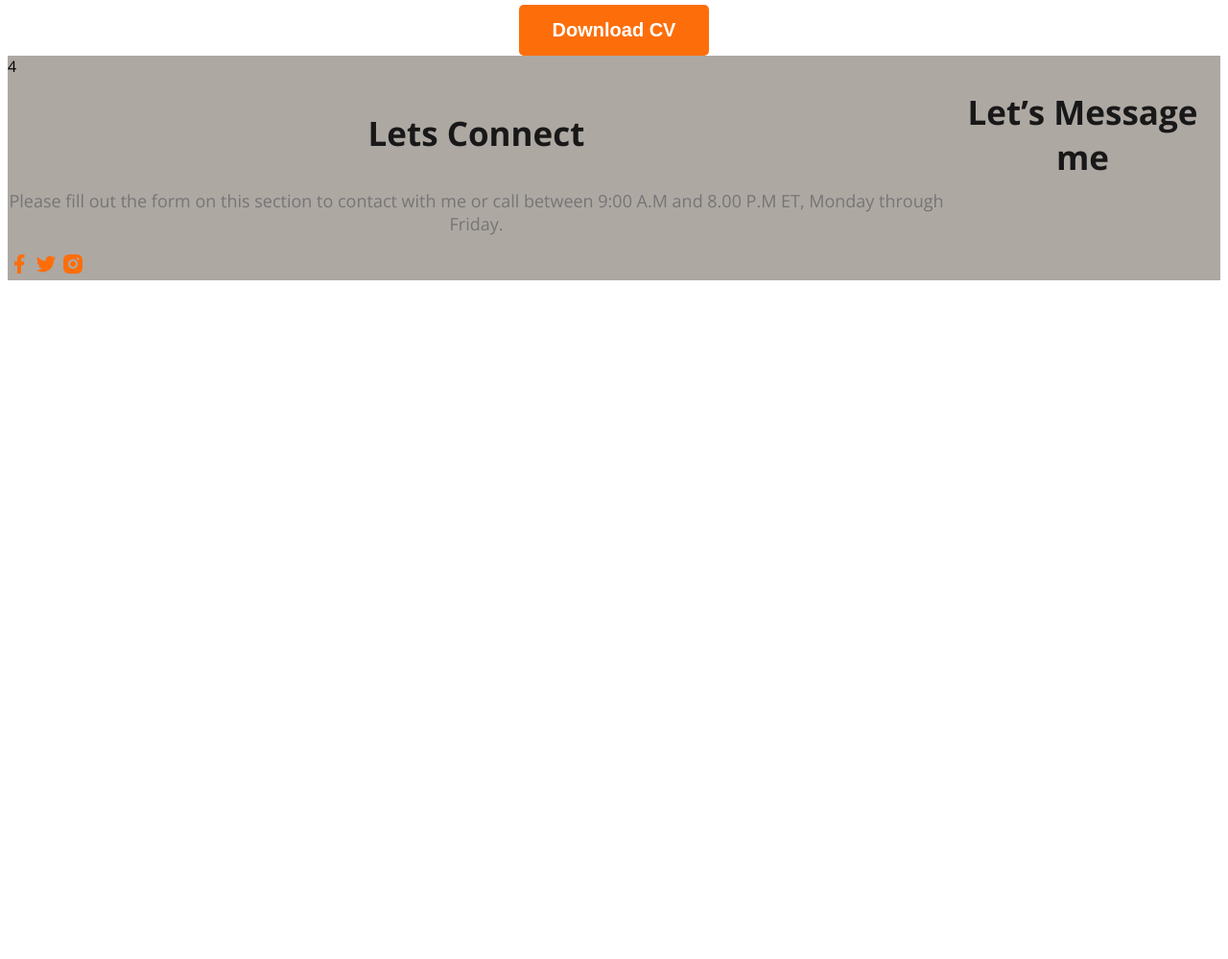
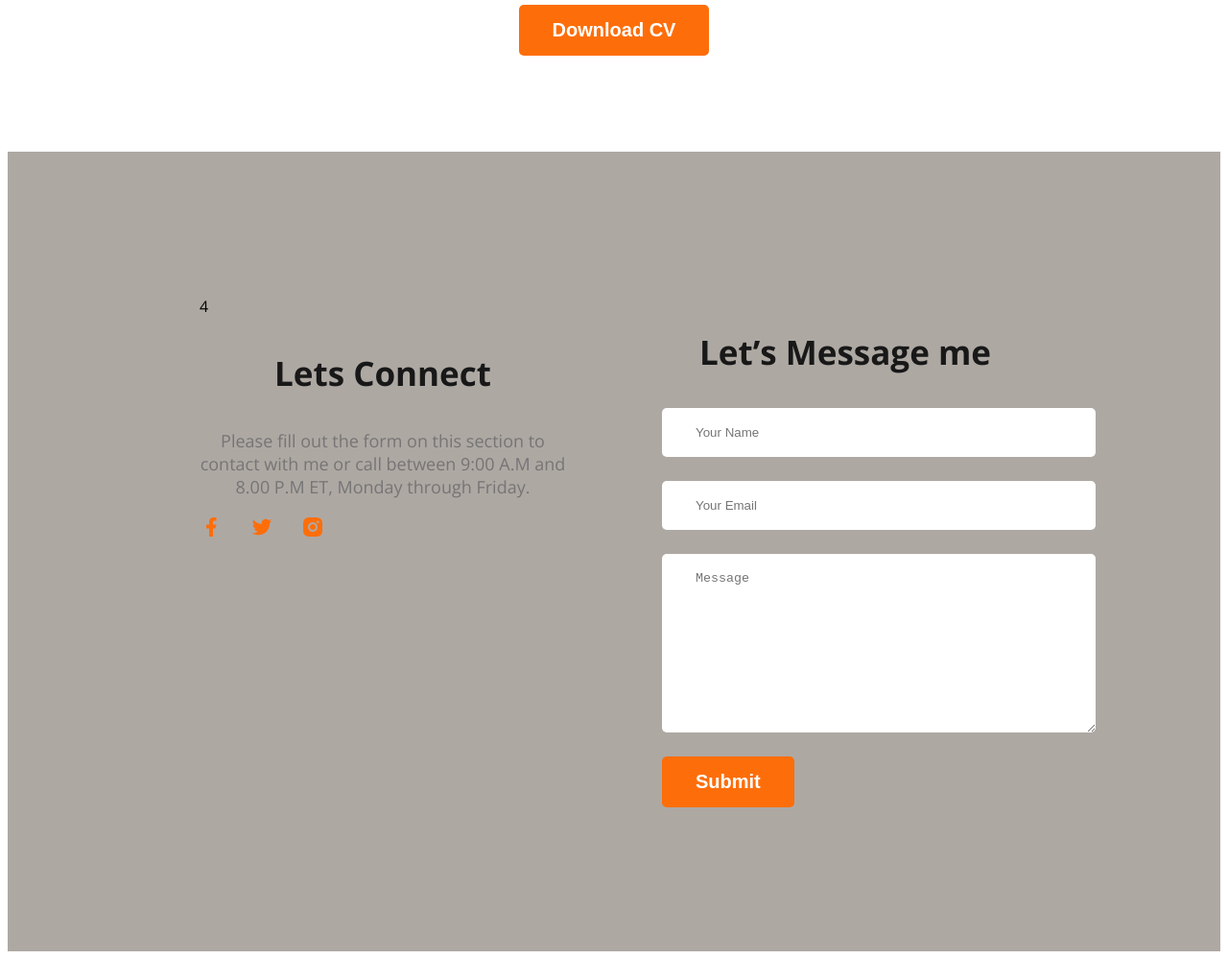
Before and after one commit to MDShawon1138/webdeveloper-portfolio23, a plain HTML site: page index.html in a window 1280 px wide. Shown: the part 3183-4182 px from the top of the page at 96% size. Before the commit the page ends 3483 px from the top, so only its background shows below. Drawn offline with nearby package versions, Linux system fonts and the light colour scheme.

Commit message:
finished footer section with contact form

```diff
--- a/index.html
+++ b/index.html
@@ -193,6 +193,12 @@
         </div>
         <div class="footer-column">
             <h3 class="section-title">Let’s Message me</h3>
+            <form class="contact"  action="">
+                <input type="text" placeholder="Your Name">
+                <input type="email" placeholder="Your Email">
+                <textarea name="" placeholder="Message" id="" cols="30" rows="10"></textarea>
+           <input class="btn-primary" type="submit" value="Submit">
+            </form>
         </div>
     </footer>
 </body>
--- a/styles/portfolio.css
+++ b/styles/portfolio.css
@@ -191,5 +191,30 @@ main section{
 /* footer styles */
 footer{
     display: flex;
+    gap: 100px
+    ;
     background: #AEA8A3;
+    margin-top: 100px;
+    padding: 150px 200px;
 }
+.footer-column{
+    width: 50%;
+}
+
+
+.social-links a{
+    margin-right: 25px;
+}
+
+.contact input[type="text"], .contact input[type="email"],
+textarea{
+    display: block;
+    margin-bottom: 25px;
+    padding: 18px 35px;
+    color: #757575;
+    border-radius: 5px;
+    background-color: #FFF;
+    border: 0px;
+    width: 100%;
+
+}
```
